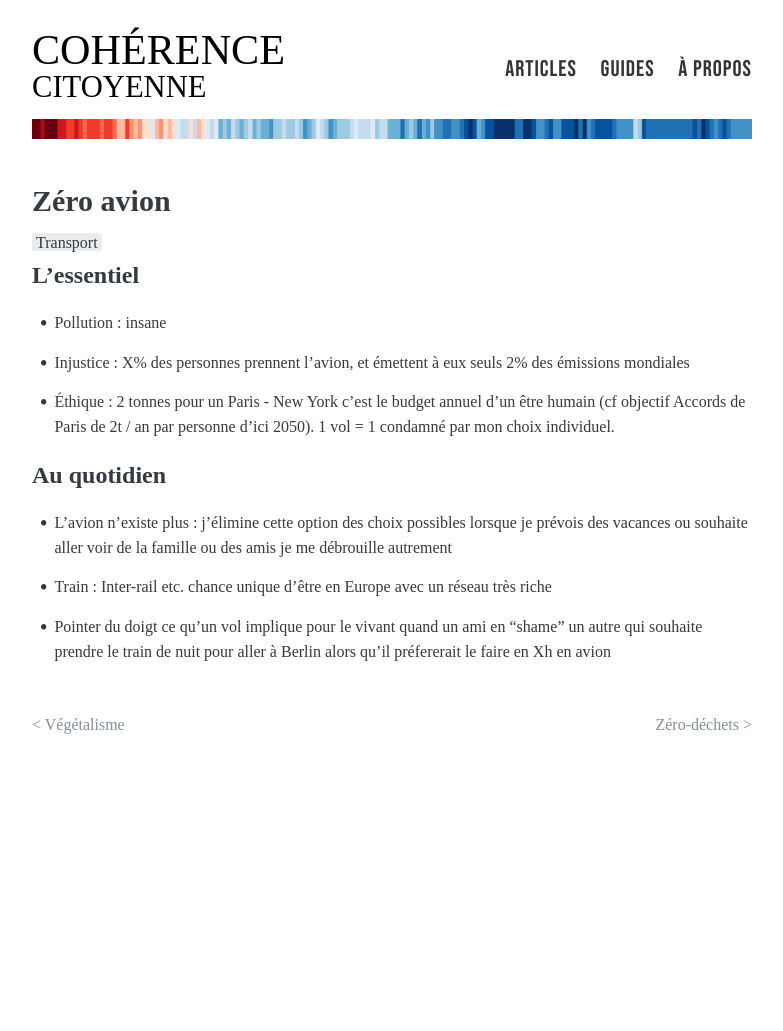
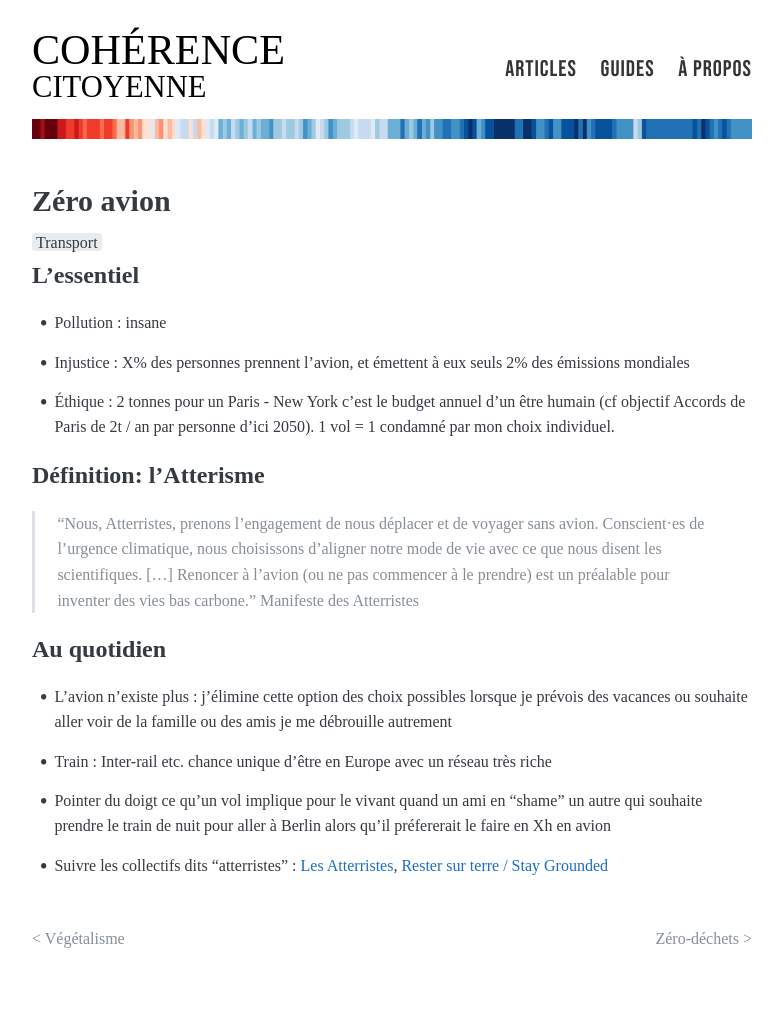
Before and after one commit to loicguichaoua/loicguichaoua.github.io, a Jekyll site: the page built from my_collections/_guides/Transports.md, in a window 1280 px wide. Shown: the whole page, without its empty margins (248-1031 px from the left). Built offline with Jekyll 4.4.1, drawn with Linux system fonts in a browser that asks for light colours; nearby versions of some CDN libraries; some web fonts are replaced; library files that are not in the unit come from our copies; before the commit the page ends 900 px from its top, so only the background shows below that.

Commit message:
update guides

```diff
--- a/my_collections/_guides/Transports.md
+++ b/my_collections/_guides/Transports.md
@@ -17,6 +17,11 @@ image: /images/icons/plane.png
 *   Éthique : 2 tonnes pour un Paris - New York c'est le budget annuel d'un être humain (cf objectif Accords de Paris de 2t / an par personne d'ici 2050). 1 vol = 1 condamné par mon choix individuel.
 
 
+## Définition: l'Atterisme
+
+> “Nous, Atterristes, prenons l’engagement de nous déplacer et de voyager sans avion. Conscient·es de l’urgence climatique, nous choisissons d’aligner notre mode de vie avec ce que nous disent les scientifiques. [...] Renoncer à l’avion (ou ne pas commencer à le prendre) est un préalable pour inventer des vies bas carbone." Manifeste des Atterristes
+
+
 ## Au quotidien
 
 *   L'avion n'existe plus : j'élimine cette option des choix possibles lorsque je prévois des vacances ou souhaite aller voir de la famille ou des amis je me débrouille autrement
@@ -24,3 +29,5 @@ image: /images/icons/plane.png
 *   Train : Inter-rail etc. chance unique d'être en Europe avec un réseau très riche
 
 *   Pointer du doigt ce qu'un vol implique pour le vivant quand un ami en "shame" un autre qui souhaite prendre le train de nuit pour aller à Berlin alors qu'il préfererait le faire en Xh en avion
+
+*   Suivre les collectifs dits "atterristes" : [Les Atterristes](https://web.archive.org/web/20250622082753/https://www.atterristes.fr/), [Rester sur terre / Stay Grounded](https://rester-sur-terre.org)
```
Also changed, not shown: my_collections/_guides/Zéro-déchets.md (+5 -0 lines).
